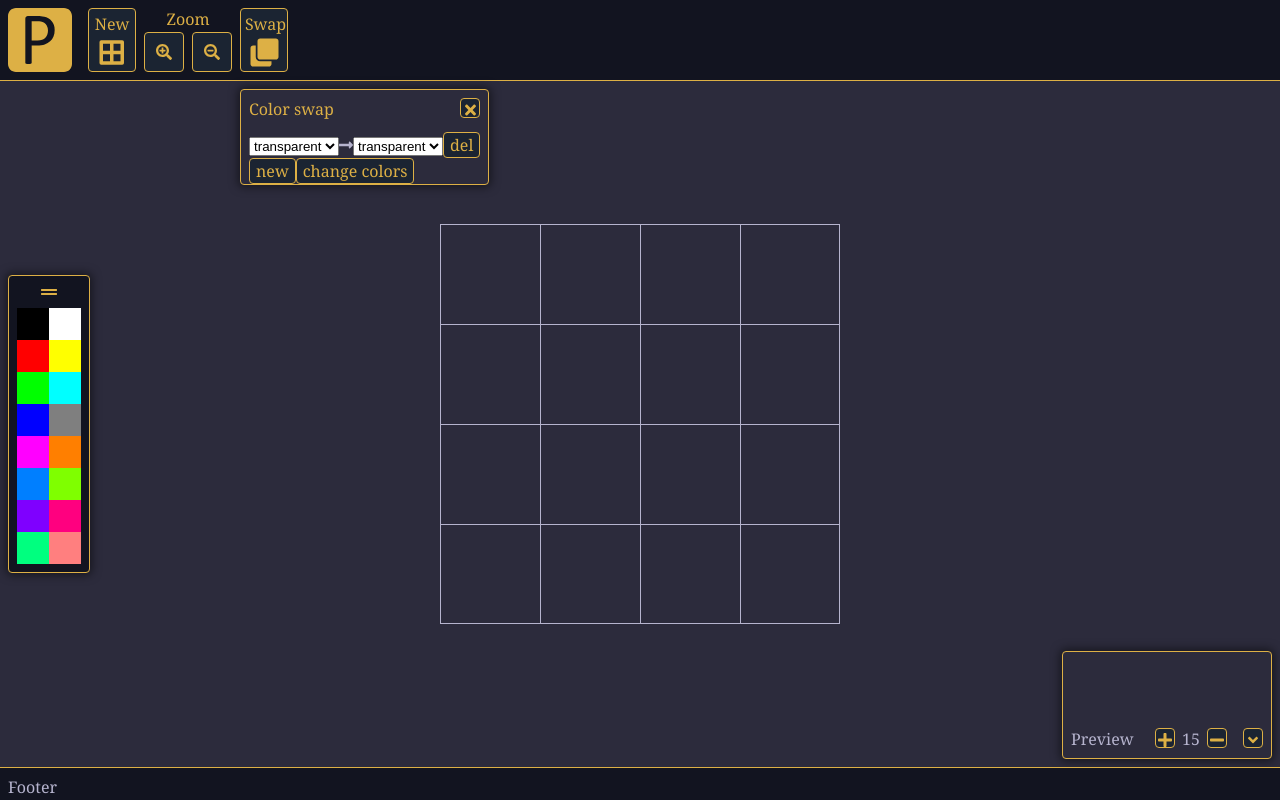
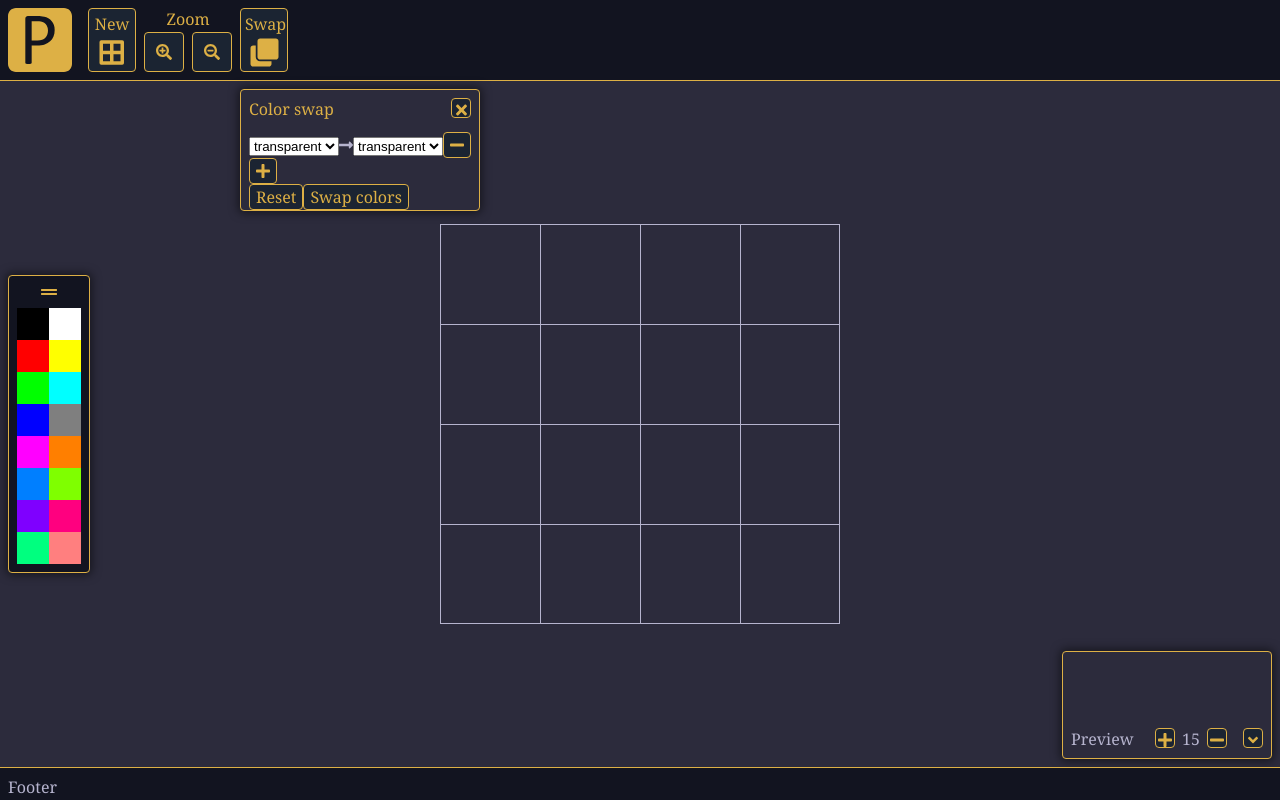
Before and after one commit to ropedy/picture-element-editor, a React (Vite) app: page / in a window 1280 px wide. Both pictures are taken after a click on the button "Swap". Built offline with nearby package versions, Linux system fonts and the light colour scheme.

Commit message:
Styling and minor bug fix
Added styling/icons for swap-funciton action box.
Fixed bug when opening new action box without closing previous.

```diff
--- a/src/components/ActionBox.js
+++ b/src/components/ActionBox.js
@@ -19,8 +19,9 @@ const ActionBox = () => {
     const box = document.querySelector('.action-box');
     const target = evt.target;
     const targetRemoved = !document.contains(target);
+    const isActionButton = !!target.closest('#picture-element-editor-header > .action-button');
 
-    if (!box.contains(target) && !targetRemoved) {
+    if (!box.contains(target) && !targetRemoved && !isActionButton) {
       dispatch(hideBox());
     }
   };
--- a/src/components/ColorSwap.js
+++ b/src/components/ColorSwap.js
@@ -2,7 +2,7 @@ import React from 'react';
 import { useSelector, useDispatch } from 'react-redux';
 
 import { FontAwesomeIcon } from '@fortawesome/react-fontawesome';
-import { faLongArrowAltRight } from '@fortawesome/free-solid-svg-icons';
+import { faLongArrowAltRight, faPlus, faMinus } from '@fortawesome/free-solid-svg-icons';
 
 import { swapColors } from '../reducers/canvasReducer';
 import { setColorSwapRows, hideBox } from '../reducers/actionBoxReducer';
@@ -18,7 +18,7 @@ const ColorSwapRow = ({ row, colors, rowChanged, deleteRow }) => {
     rowChanged(row.id, key, value);
   };
 
-  return <div>
+  return <div className='color-swap-row'>
     <select value={row.from || 'transparent'} onChange={evt => onRowChange(evt, 'from')}>
       {colors.map(c => {
         return <option key={c} value={c}>{c || 'transparent'}</option>;
@@ -30,7 +30,9 @@ const ColorSwapRow = ({ row, colors, rowChanged, deleteRow }) => {
         return <option key={c} value={c}>{c || 'transparent'}</option>;
       })}
     </select>
-    <button className='delete-button' onClick={() => deleteRow(row.id)}>del</button>
+    <button className='row-count-button' onClick={() => deleteRow(row.id)}>
+      <FontAwesomeIcon className='icon' icon={faMinus} />
+    </button>
   </div>;
 };
 
@@ -58,12 +60,16 @@ const ColorSwap = () => {
     dispatch(setColorSwapRows(colorSwapRows.filter(c => c.id !== id)));
   };
 
+  const reset = () => {
+    dispatch(setColorSwapRows([{ id: getId(), from: null, to: null }]));
+  };
+
   const changeColors = () => {
     const colorSwapData = Object.fromEntries(colorSwapRows.map(row => [ row.from, row.to ]));
 
     dispatch(swapColors(colorSwapData));
     dispatch(hideBox());
-    dispatch(setColorSwapRows([{ id: getId(), from: null, to: null }]));
+    reset();
   };
 
   return <div id='color-swap'>
@@ -74,8 +80,15 @@ const ColorSwap = () => {
       rowChanged={rowChanged}
       deleteRow={deleteRow}
     />)}
-    <button onClick={addRow}>new</button>
-    <button onClick={changeColors}>change colors</button>
+    <div className='empty-row'>
+      <button className='row-count-button' onClick={addRow}>
+        <FontAwesomeIcon className='icon' icon={faPlus} />
+      </button>
+    </div>
+    <div className='swap-buttons-wrapper'>
+      <button id='color-swap-reset' onClick={reset}>Reset</button>
+      <button id='color-swap-exec' className='' onClick={changeColors}>Swap colors</button>
+    </div>
   </div>;
 };
 
--- a/src/components/Header.js
+++ b/src/components/Header.js
@@ -36,12 +36,12 @@ const Header = () => {
 
   return <header id='picture-element-editor-header'>
     <img src={icon} />
-    <button className='full-button' onClick={newProject}>
+    <button className='full-button action-button' onClick={newProject}>
       <span>New</span>
       <FontAwesomeIcon className='icon' icon={faBorderAll} />
     </button>
     <ZoomButtons />
-    <button className='full-button' onClick={colorSwap}>
+    <button className='full-button action-button' onClick={colorSwap}>
       <span>Swap</span>
       <FontAwesomeIcon className='icon' icon={faClone} />
     </button>
--- a/src/styles/ColorSwap.scss
+++ b/src/styles/ColorSwap.scss
@@ -2,8 +2,34 @@
 
 #color-swap {
   width: 15em;
+  padding-bottom: .5em;
 
-  .delete-button {
-    display: inline-block;
+  .color-swap-row {
+    height: 1.5em;
+    margin-bottom: .5em;
+  }
+
+  .empty-row {
+    overflow: hidden;
+    margin-bottom: .5em;
+  }
+
+  .row-count-button {
+    height: 1.5em;
+    width: 1.5em;
+    padding: 0;
+    float: right;
+  }
+
+  .swap-buttons-wrapper {
+    overflow: hidden;
+
+    #color-swap-reset {
+      float: left;
+    }
+
+    #color-swap-exec {
+      float: right;
+    }
   }
 }
```
